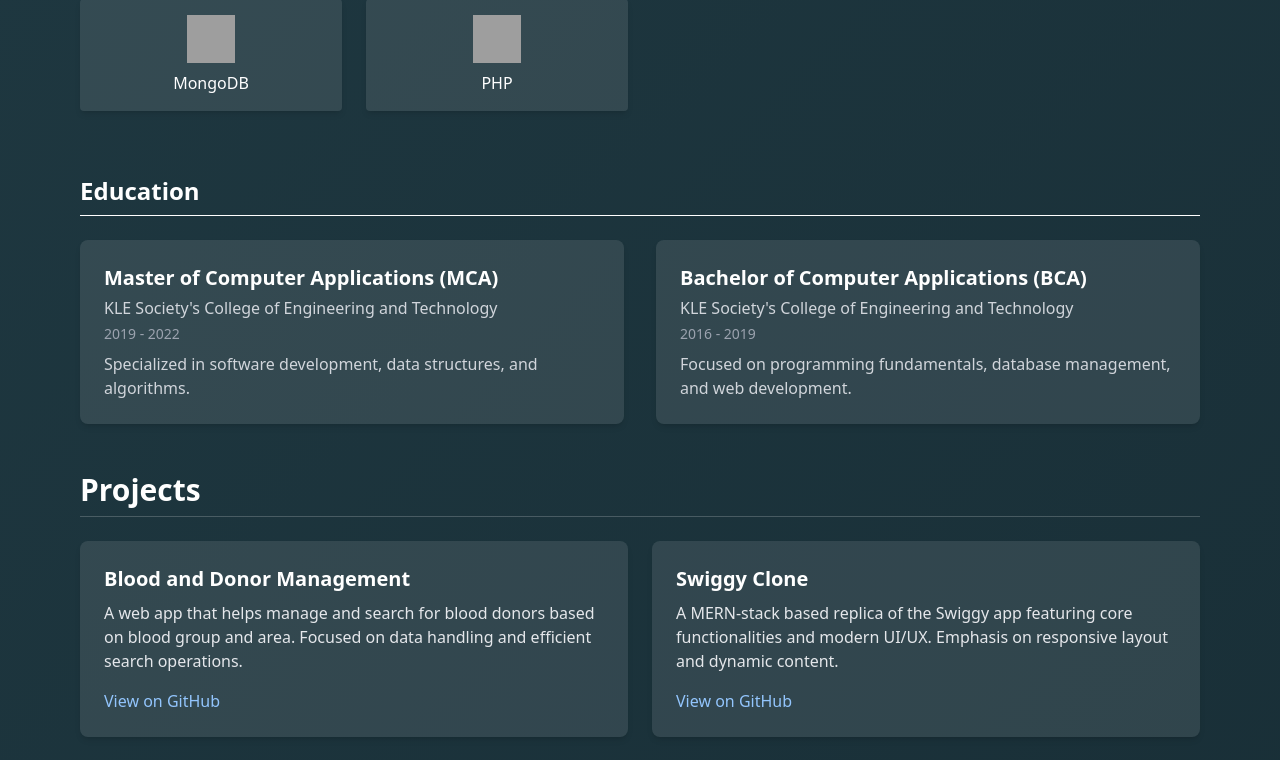
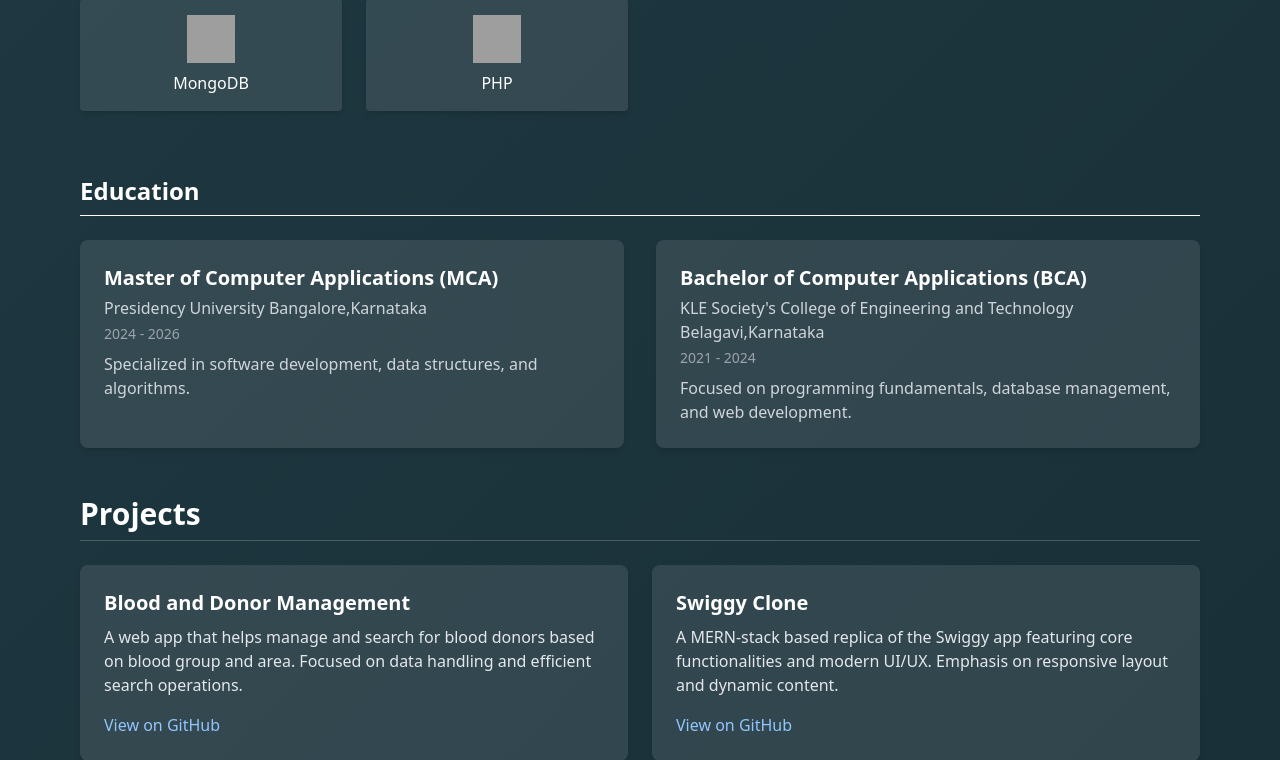
Before and after one commit to SameerBiradar7/my-portfolio-master, a Flask app: page / in a window 1280 px wide. Shown: the part 818-1578 px from the top of the page. Run offline with Flask 3, Linux system fonts and the light colour scheme; some libraries are stand-ins or nearby versions; grey boxes are pictures that could not be loaded.

Commit message:
college changed

```diff
--- a/templates/index.html
+++ b/templates/index.html
@@ -149,14 +149,14 @@
     <div class="grid md:grid-cols-2 gap-8 text-left">
       <div class="bg-white/10 backdrop-blur p-6 rounded-lg shadow-md hover:shadow-xl transition transform hover:scale-105">
         <h3 class="text-xl font-semibold mb-1">Master of Computer Applications (MCA)</h3>
-        <p class="text-gray-300 mb-1">KLE Society's College of Engineering and Technology</p>
-        <p class="text-gray-400 text-sm">2019 - 2022</p>
+        <p class="text-gray-300 mb-1">Presidency University Bangalore,Karnataka</p>
+        <p class="text-gray-400 text-sm">2024 - 2026</p>
         <p class="mt-2 text-gray-300">Specialized in software development, data structures, and algorithms.</p>
       </div>
       <div class="bg-white/10 backdrop-blur p-6 rounded-lg shadow-md hover:shadow-xl transition transform hover:scale-105">
         <h3 class="text-xl font-semibold mb-1">Bachelor of Computer Applications (BCA)</h3>
-        <p class="text-gray-300 mb-1">KLE Society's College of Engineering and Technology</p>
-        <p class="text-gray-400 text-sm">2016 - 2019</p>
+        <p class="text-gray-300 mb-1">KLE Society's College of Engineering and Technology Belagavi,Karnataka</p>
+        <p class="text-gray-400 text-sm">2021 - 2024</p>
         <p class="mt-2 text-gray-300">Focused on programming fundamentals, database management, and web development.</p>
       </div>
     </div>
```
